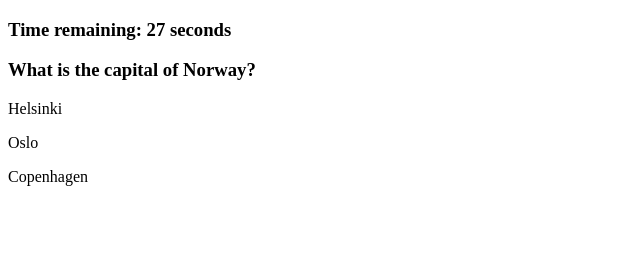
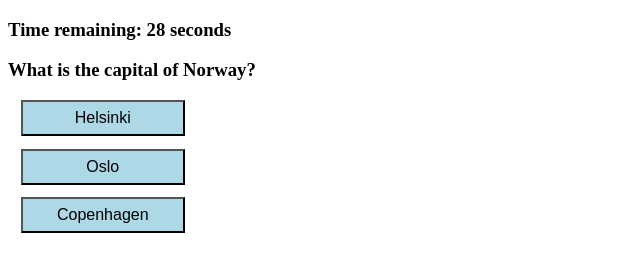
Before and after one commit to mgikanga/TriviaGame, a plain HTML site: page index.html in a window 1280 px wide. Both pictures are taken after a click on the button "START". Shown: the whole page, without its empty margins (0-640 px from the left). Drawn offline with nearby package versions, Linux system fonts and the light colour scheme.

Commit message:
added an array for the options and buttons to display them on the webpage

```diff
--- a/assets/css/style.css
+++ b/assets/css/style.css
@@ -0,0 +1,8 @@
+button{
+    display: block;
+   width: 13%;
+   padding: 7px;
+   margin: 1%;
+   background-color: lightblue;
+   font-size: 16px;
+}
--- a/assets/javascript/app.js
+++ b/assets/javascript/app.js
@@ -1,39 +1,41 @@
-console.log("im inn");
-var time = 30;
+//my global variables
+var time = 31;
 var intervalId;
-var timerRunning = false;
 var answer;
 var userPick;
 
 //timer function
-$("button").on("click", function(){
+$("#buton").on("click", function () {
     $(this).hide();
-intervalId = setInterval(countDown,1000)
+    intervalId = setInterval(countDown, 1000)
     display();
 
 })
 //funtion to display text on webpage
-    function display(){
+function display() {
     countDown();
-       $("#quiz").html("<h3>" + text+ "</h3>");
-       $("#quiz").append("<p>"+optionA+"</p>" + "<p>"+optionB+"</p>" +"<p>"+optionC+"</p>")
-     $("p").on("click" , function(){
+    $("#quiz").html("<h3>" + text + "</h3>");
+    for(var i=0; i<optionArr.length;i++){
+        $("#quiz").append("<button id = 'pick'>" + optionArr[i] + "</button>");
+        $("#pick").on("click", function () {
+
 
         })
+
+      console.log(optionArr[i]);
+      }
 }
 
 //countdown function
-function countDown(){
+function countDown() {
     time--;
-   $("#clock").html("<h3>Time remaining: "+ time + " seconds</h3>")
-    console.log(time);
-    if(time<=0){
+    $("#clock").html("<h3>Time remaining: " + time + " seconds</h3>")
+    if (time <= 0) {
         $("#clock").html("You run out of time");
         return;
 
     }
 }
-
 
 // object for questions
 var questions = [
@@ -64,11 +66,13 @@ var questions = [
 var selected;
 var text = questions[0].text;
 var answer = questions[0].answer;
+var optionArr=questions[0].options;
 var optionA = questions[0].options[0]
-var optionB =questions[0].options[1]
+var optionB = questions[0].options[1]
 var optionC = questions[0].options[2]
 var optionD = questions[0].options[3]
 console.log(text);
+//compare the user pick and answer
 
 
 /* For The Hobbit related questoin
--- a/index.html
+++ b/index.html
@@ -8,7 +8,7 @@
     <link rel="stylesheet" type="text/css" media="screen" href="assets/css/style.css" />
 </head>
 <body>
-  <button type="button">START</button>
+  <button type="button" id="buton">START</button>
   <p id="clock"></p>
   <div id="quiz"></div>
   <script type="text/javascript" src="https://cdnjs.cloudflare.com/ajax/libs/jquery/3.2.1/jquery.min.js"></script>
```
Lines whose indentation alone changed are shown as unchanged.
